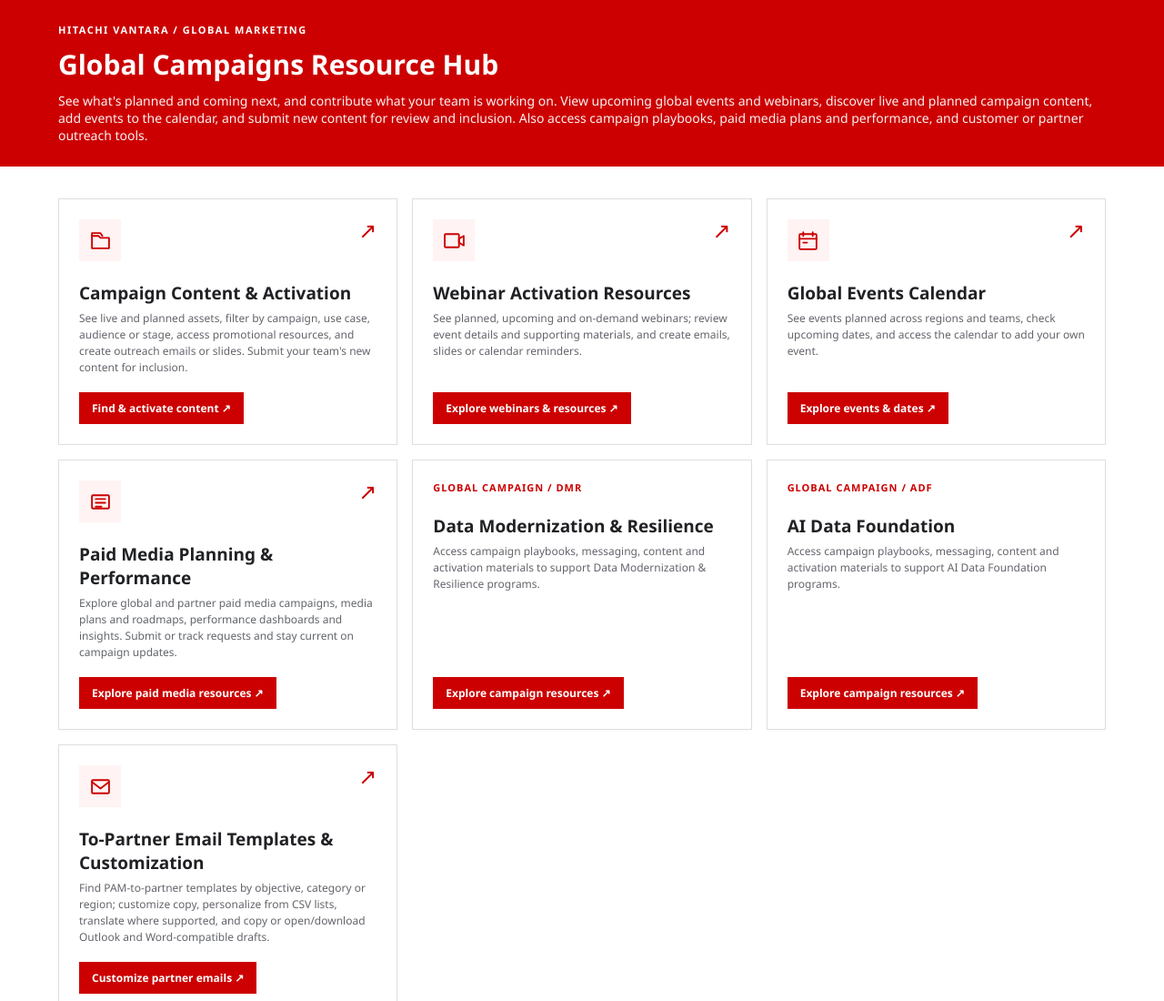
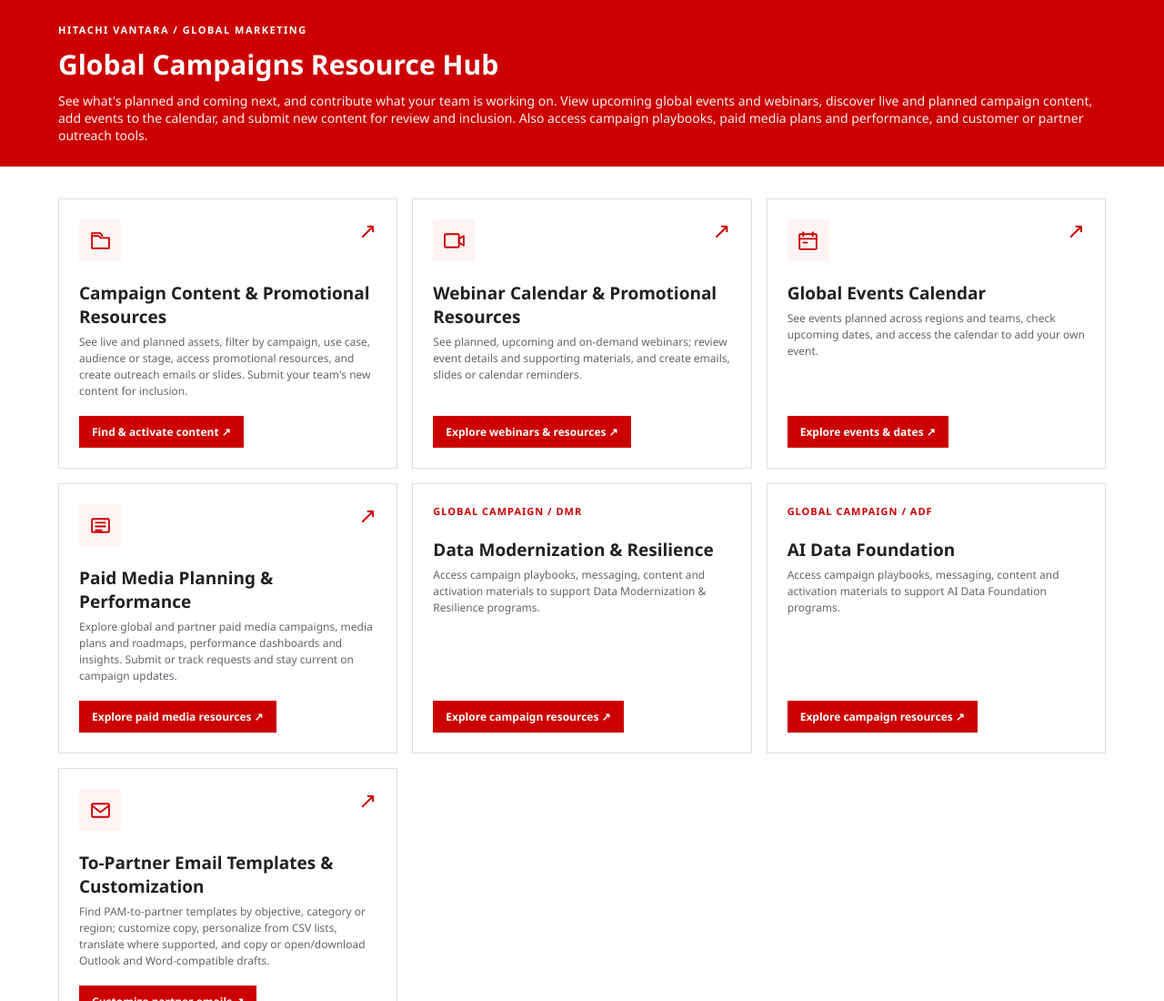
Before and after one commit to EmmeeTerry/Global-Campaigns-Resource-Hub, a plain HTML site: page index.html in a window 1280 px wide. Shown: the top 1100 px of the page at 91% size. Drawn offline with Linux system fonts and the light colour scheme.

Commit message:
Batch 01: clarify content and webinar tile titles

```diff
--- a/index.html
+++ b/index.html
@@ -316,7 +316,7 @@ a {
         <span class="arrow">↗</span>
       </div>
 
-      <h3>Campaign Content &amp; Activation</h3>
+      <h3>Campaign Content &amp; Promotional Resources</h3>
 
       <p>
         See live and planned assets, filter by campaign, use case, audience or stage, access promotional resources, and create outreach emails or slides. Submit your team's new content for inclusion.
@@ -348,7 +348,7 @@ a {
         <span class="arrow">↗</span>
       </div>
 
-      <h3>Webinar Activation Resources</h3>
+      <h3>Webinar Calendar &amp; Promotional Resources</h3>
 
       <p>
         See planned, upcoming and on-demand webinars; review event details and supporting materials, and create emails, slides or calendar reminders.
```
